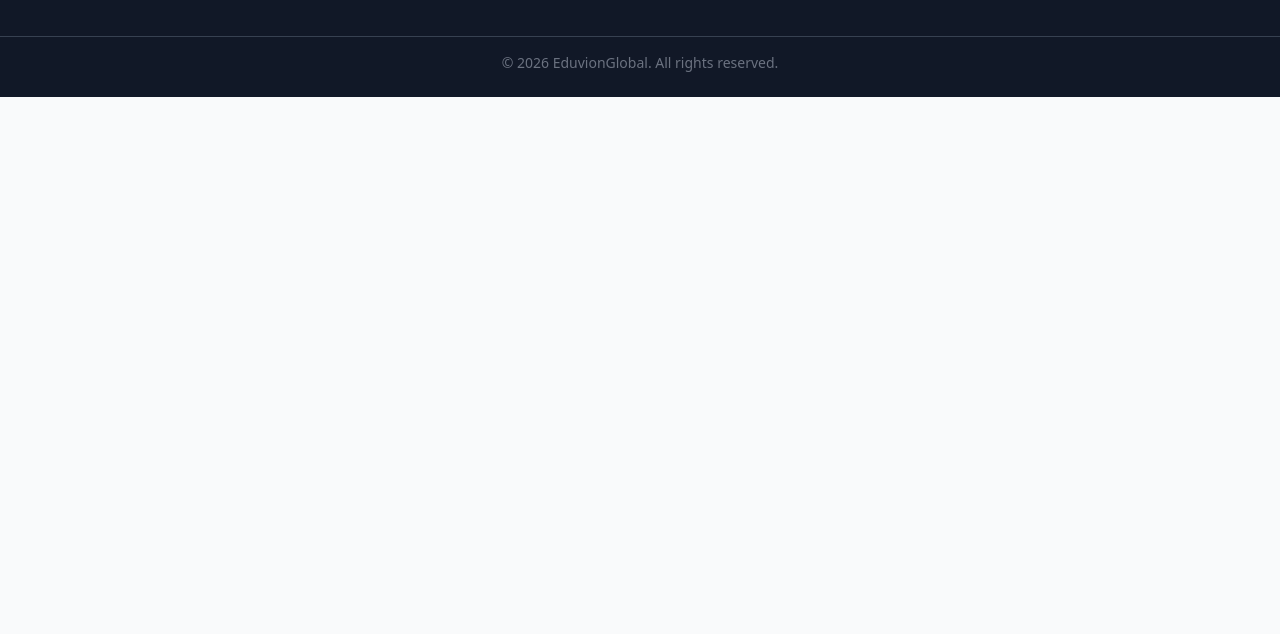
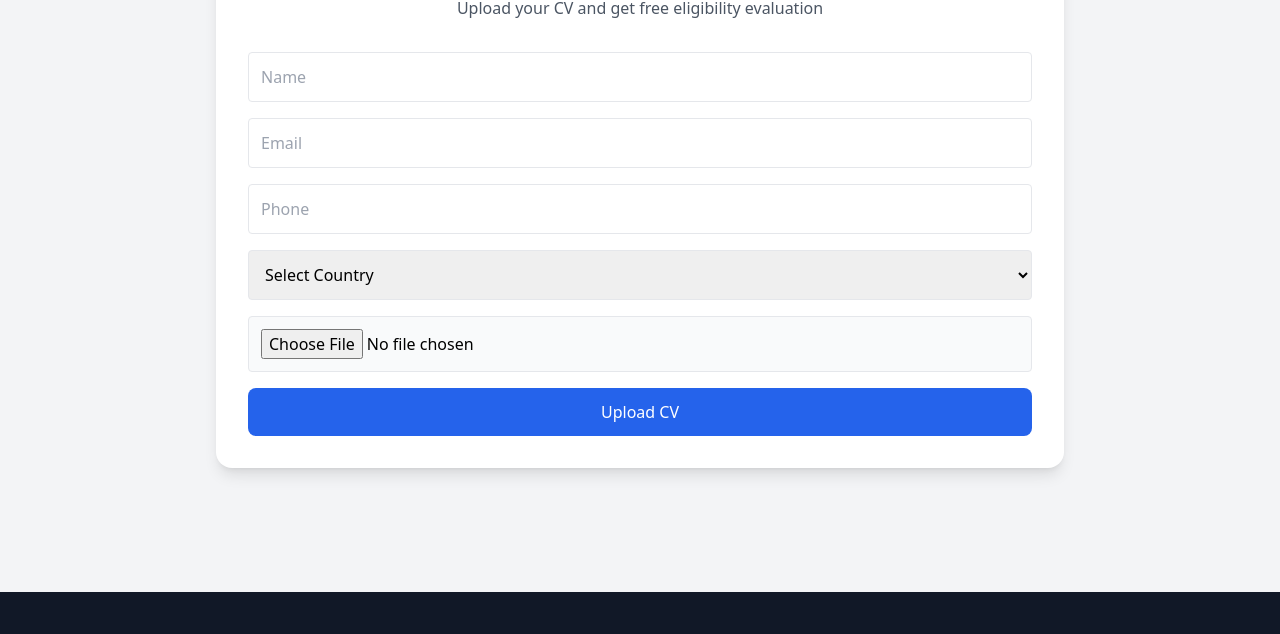
Before and after one commit to Mohammedefti/Eduvion-Global, a plain HTML site: page eligibility.html in a window 1280 px wide. Shown: the part 720-1354 px from the top of the page. Before the commit the page ends 817 px from the top, so only its background shows below. Drawn offline with nearby package versions, Linux system fonts and the light colour scheme.

Commit message:
Get Cv half done

```diff
--- a/eligibility.html
+++ b/eligibility.html
@@ -96,11 +96,121 @@
       </div>
     </div>
   </div>
+</section>
+
+
+
+
+
+  <!-- CV Assessment & Profile Review -->
+<section id="cv" class="bg-gray-100 min-h-screen flex items-center justify-center py-16">
+
+  <div class="w-full max-w-4xl px-6">
+
+    <!-- Card -->
+    <div class="bg-white shadow-lg rounded-2xl p-8 text-center">
+
+      <h2 class="text-3xl font-bold mb-3">
+        CV Assessment & Profile Review
+      </h2>
+
+      <p class="text-gray-600 mb-8">
+        Upload your CV and get free eligibility evaluation
+      </p>
+
+      <form id="cvForm" class="grid gap-4">
+
+        <input name="name" type="text" placeholder="Name"
+          class="p-3 border rounded focus:ring-2 focus:ring-blue-500 outline-none" required>
+
+        <input name="email" type="email" placeholder="Email"
+          class="p-3 border rounded focus:ring-2 focus:ring-blue-500 outline-none" required>
+
+        <input name="phone" type="text" placeholder="Phone"
+          class="p-3 border rounded focus:ring-2 focus:ring-blue-500 outline-none" required>
+
+        <select name="country"
+          class="p-3 border rounded focus:ring-2 focus:ring-blue-500 outline-none" required>
+          <option>Select Country</option>
+          <option>Germany</option>
+          <option>Canada</option>
+          <option>UK</option>
+          <option>Australia</option>
+        </select>
+
+        <input type="file" id="fileInput"
+          class="p-3 border rounded bg-gray-50" required>
+
+        <button type="submit"
+          class="bg-blue-600 text-white py-3 rounded-lg hover:bg-blue-700 transition">
+          Upload CV
+        </button>
+
+        <p id="cvSuccessMsg" class="hidden text-green-600 font-semibold mt-3">
+          ✅ CV uploaded successfully!
+        </p>
+
+      </form>
+
+    </div>
+
+  </div>
 
 </section>
 
+
+
+
 <!-- ⚙️ Script -->
 <script>
+//   document.getElementById("cvForm").addEventListener("submit", function (e) {
+//   e.preventDefault();
+
+//   const fileInput = document.getElementById("fileInput");
+//   const file = fileInput.files[0];
+
+//   if (!file) return alert("Please select a file");
+
+//   const reader = new FileReader();
+
+//   reader.onload = async function () {
+
+//     const data = {
+//       name: document.querySelector("[name='name']").value,
+//       email: document.querySelector("[name='email']").value,
+//       phone: document.querySelector("[name='phone']").value,
+//       country: document.querySelector("[name='country']").value,
+//       fileName: file.name,
+//       fileData: reader.result.split(",")[1]
+//     };
+
+//     // const response = await fetch("https://script.google.com/macros/s/AKfycbyXOkmeHPwDlRQizaVD8ZhEicdEYlWk3nRj5Xvrqr0G-QsG-mKGKHWrumaEh0qs053B/exec", {
+//     //   method: "POST",
+//     //   headers: {
+//     //     "Content-Type": "application/json"
+//     //   },
+//     //   body: JSON.stringify(data)
+//     // });
+//     fetch("https://script.google.com/macros/s/AKfycbzi0gquJPabmOJqAUxi88dj9l_bXV-RwbcX69iqb2s95suB-GjqtD7jEdYtKYXl6vXf/exec", {
+//   method: "POST",
+//   body: JSON.stringify(data)
+// });
+
+//     const text = await response.text();
+//     const result = JSON.parse(text);
+
+//     if (result.status === "success") {
+//       document.getElementById("cvSuccessMsg").classList.remove("hidden");
+//       document.getElementById("cvForm").reset();
+//     } else {
+//       alert("Upload failed!");
+//       console.log(result);
+//     }
+//   };
+
+//   reader.readAsDataURL(file);
+// });
+
 function toggleSection(id) {
   const section = document.getElementById(id);
 
@@ -112,7 +222,10 @@ function toggleSection(id) {
   // toggle selected
   section.classList.toggle("hidden");
 }
+
 </script>
+
+
 <!-- 🔚 Footer -->
 <footer class="bg-gray-900 text-gray-300 pt-12 pb-6">
   <div class="max-w-6xl mx-auto px-6 grid md:grid-cols-4 gap-8">
```
